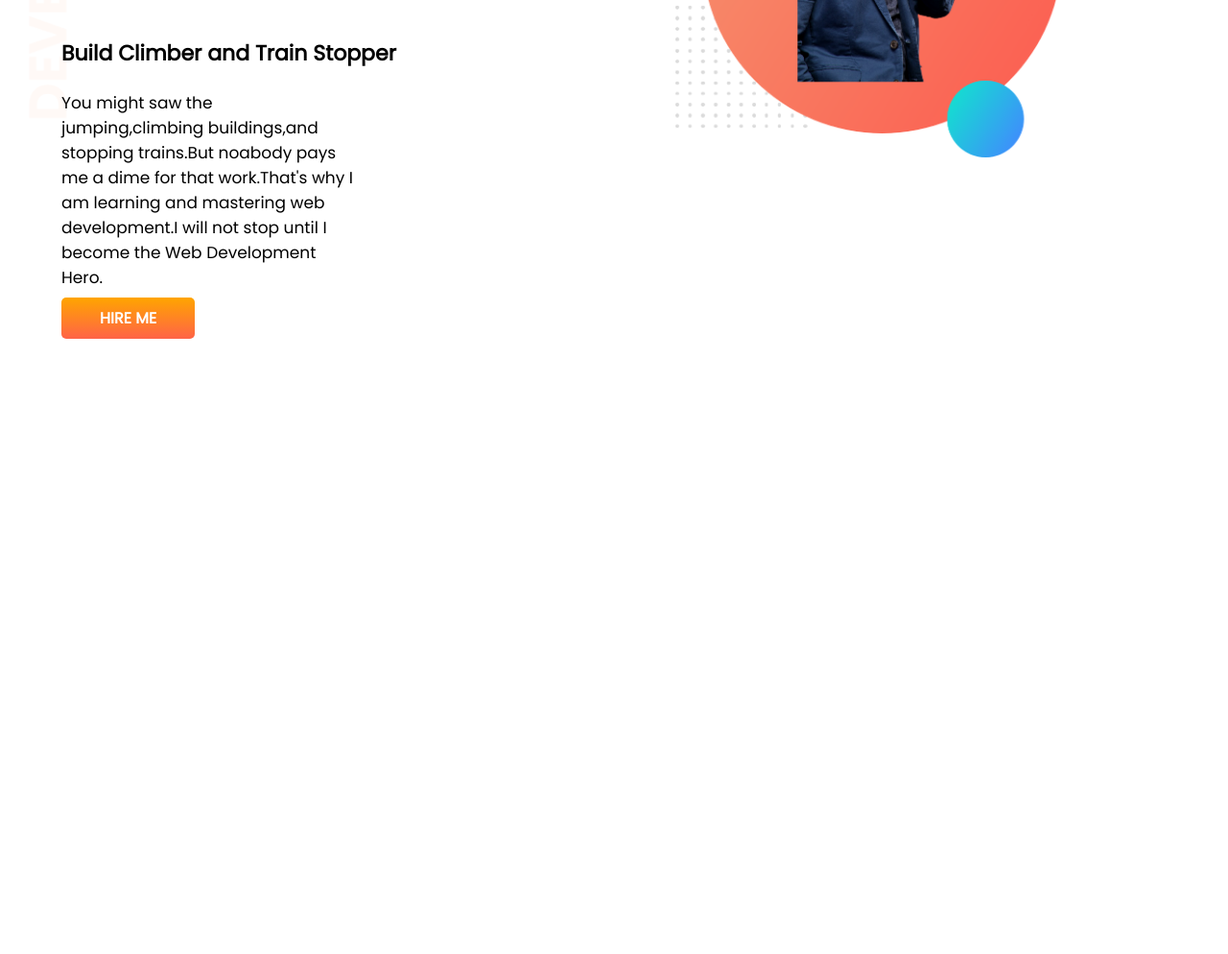
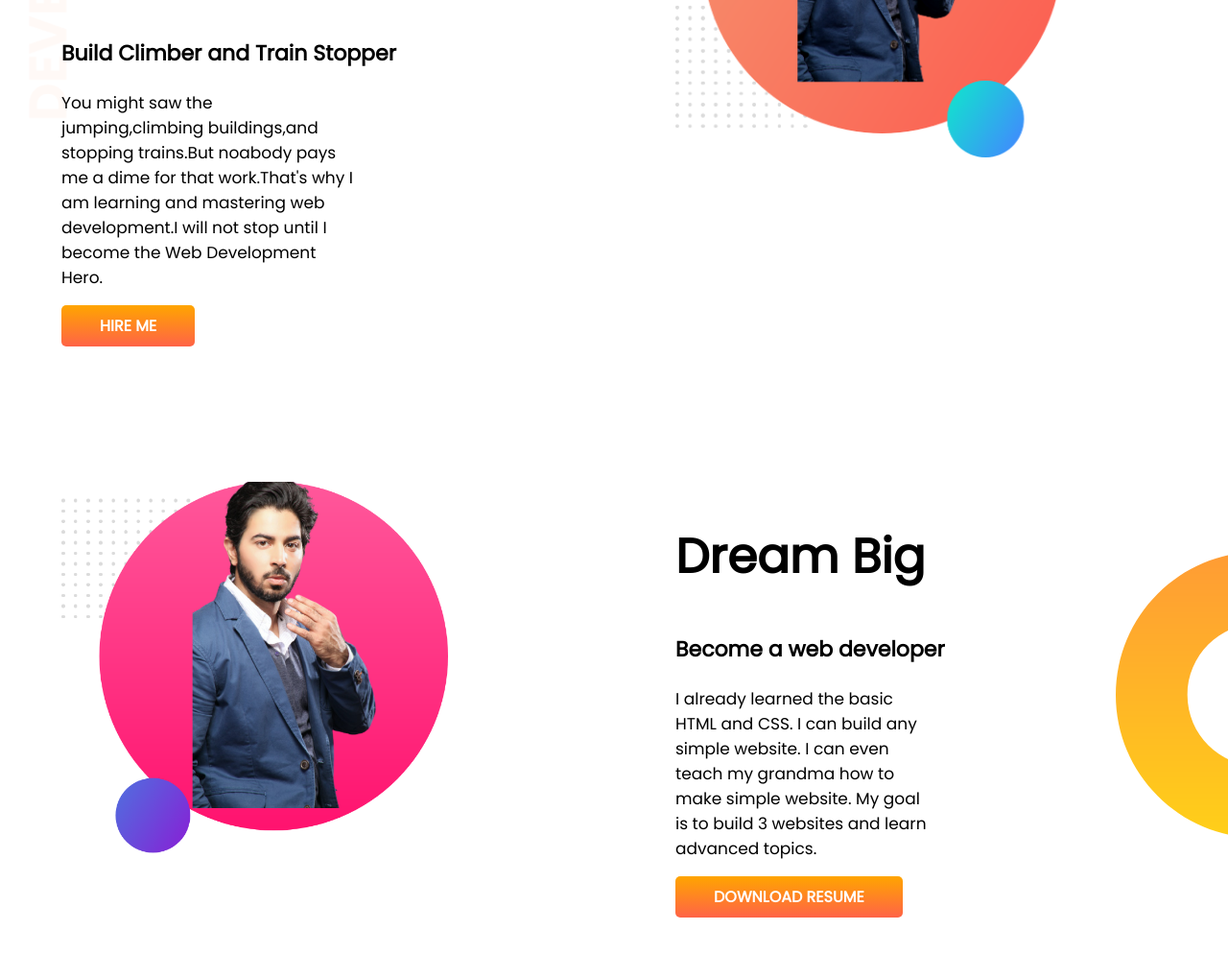
Before and after one commit to ziaulahm/developer-portfolio, a plain HTML site: page index.html in a window 1280 px wide. Shown: the part 236-1230 px from the top of the page at 96% size. Before the commit the page ends 800 px from the top, so only its background shows below. Drawn offline with Linux system fonts and the light colour scheme.

Commit message:
dream added

```diff
--- a/index.html
+++ b/index.html
@@ -16,7 +16,7 @@
             <h1>Welcome To</h1>
             <h1 ><span class="orange-color">Ahmed Alam</span> World!</h1>
             <h3>Build Climber and Train Stopper</h3>
-            <p class="format-size">You might saw the jumping,climbing buildings,and stopping
+            <p class="format-right">You might saw the jumping,climbing buildings,and stopping
                trains.But noabody pays me a dime for that work.That's why I
                am learning and mastering web development.I will not stop
                until I become the Web Development Hero.
@@ -28,5 +28,18 @@
         <img src="images/Ahmed.png" alt="">
      </div>
     </section>
+    <section class="dream-big">
+        <div class="half-width">
+            <img src="images/Alam-bg2.png" alt="">
+        </div>
+        <div class="half-width">
+            <h1>Dream Big</h1>
+            <h3>Become a web developer</h3>
+            <p class="format-left">
+                I already learned the basic HTML and CSS. I can build any simple website. I can even teach my grandma how to make simple website. My goal is to build 3 websites and learn advanced topics.
+            </p>
+            <a class="link-button"  target="_blank" href="linkedin.com/company/programminghero">DOWNLOAD RESUME</a>
+        </div>
+    </section>
 </body>
 </html>
--- a/style.css
+++ b/style.css
@@ -10,6 +10,7 @@ h1{
 }
 section{
     display: flex;
+    margin-bottom: 150px;
 }
 .half-width{
     width: 50%;
@@ -21,7 +22,8 @@ section{
 h3{
     font-size: 22px;
 }
-.format-size{
+.format-right{
+    padding-bottom: 8px;
     font-size: 17px;
     padding-right:  270px ;
 }
@@ -37,3 +39,13 @@ h3{
     background-image: url(images/top-banner.png);
     background-repeat: no-repeat;
 }
+.dream-big{
+    background-image: url(images/dream-bg.png);
+    background-repeat: no-repeat;
+    background-position: right;
+}
+.format-left{
+    padding-bottom: 8px;
+    font-size: 17px;
+    padding-right: 311px;
+}
```
Also changed, not shown: images/Alam-bg2.png (added).
